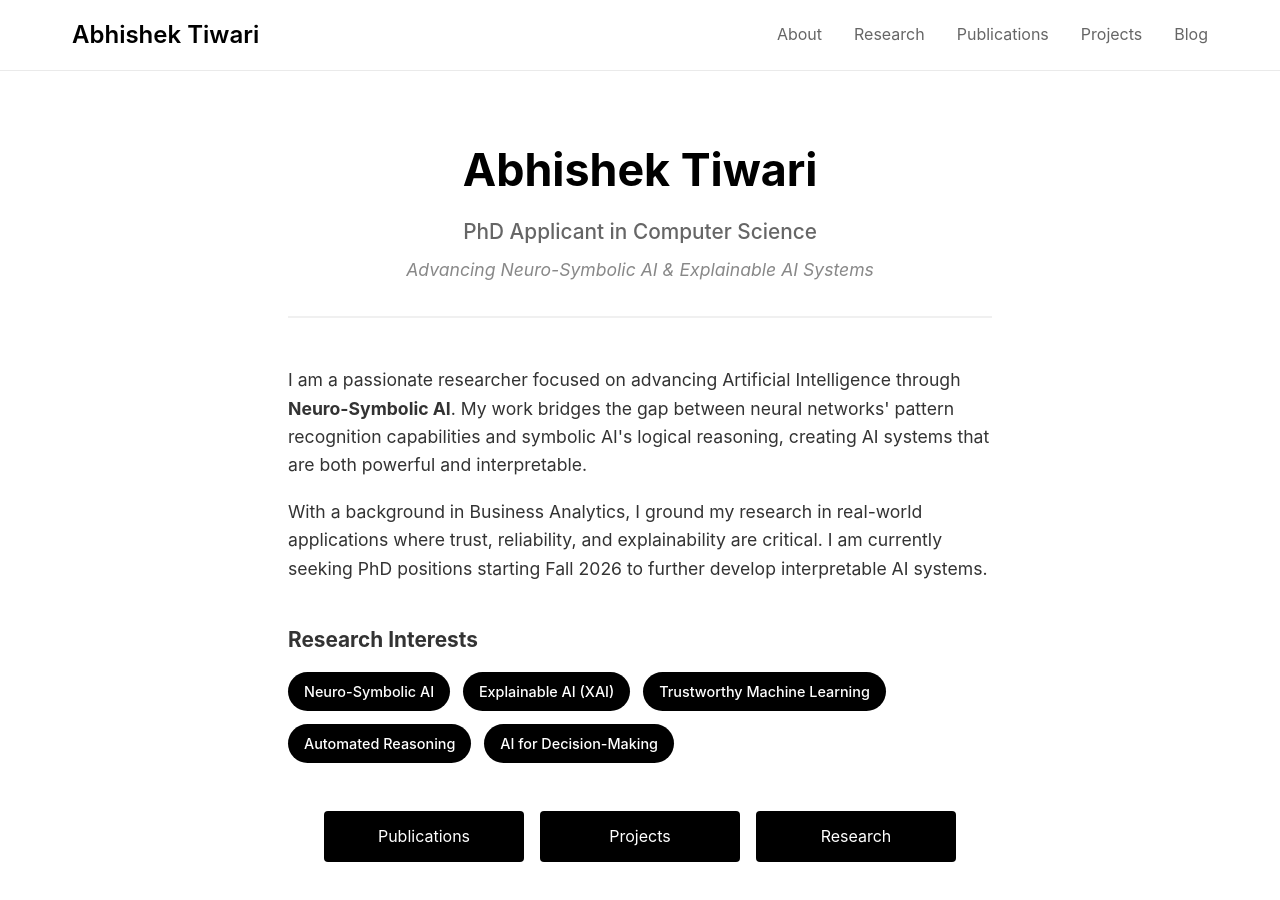
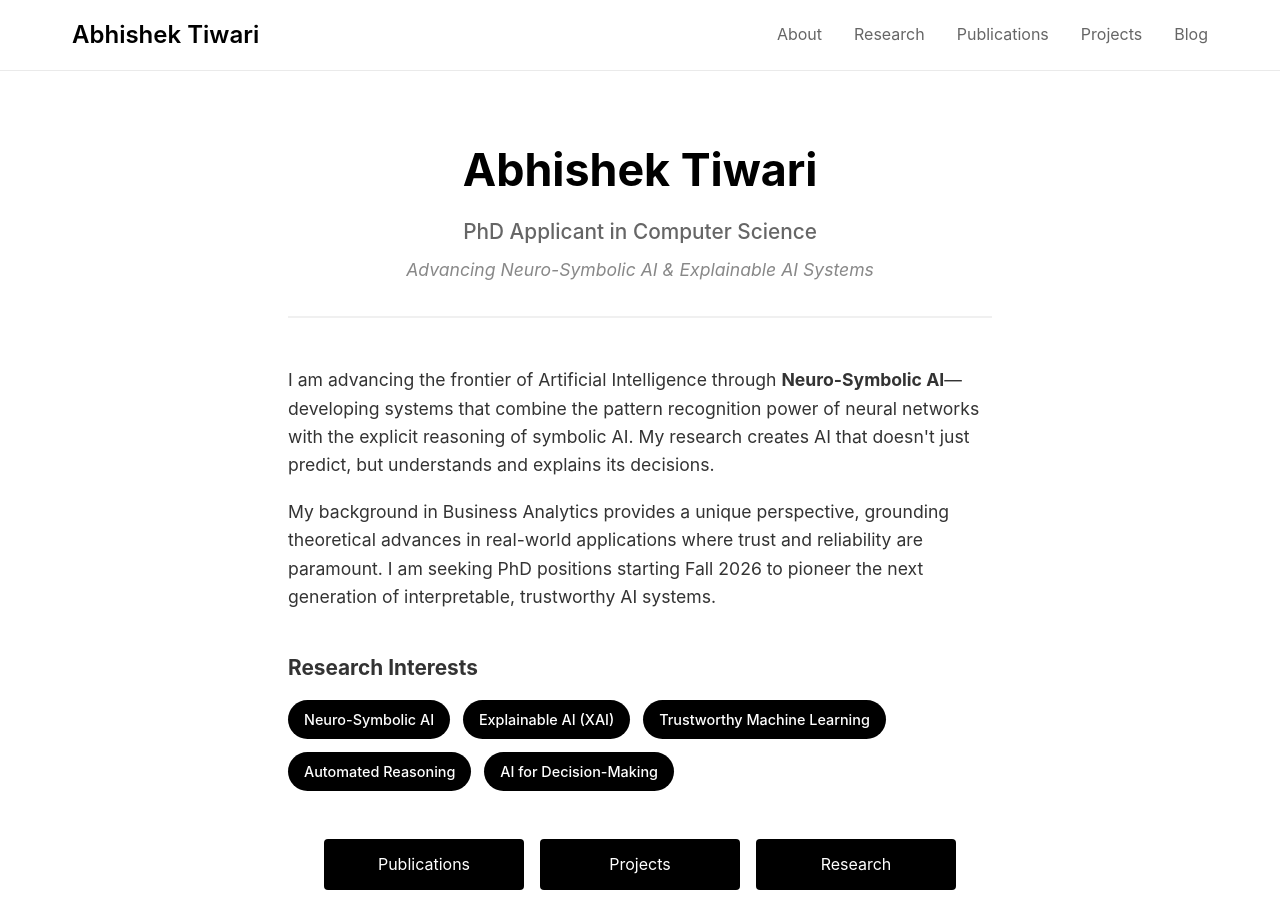
Before and after one commit to Abhishek282001Tiwari/Personal_Website, a Jekyll site: the page built from index.md, in a window 1280 px wide and 900 px high. Built offline with Jekyll 4.4.1, drawn with Linux system fonts in a browser that asks for light colours.

Commit message:
Update about me section with stronger research-focused language

```diff
--- a/index.md
+++ b/index.md
@@ -11,13 +11,13 @@ title: Abhishek Tiwari
         <p class="header-focus">Advancing Neuro-Symbolic AI & Explainable AI Systems</p>
     </header>
 
-    <!-- About Me Section -->
-    <section class="about-section">
-        <div class="about-content">
-            <p>I am a passionate researcher focused on advancing Artificial Intelligence through <strong>Neuro-Symbolic AI</strong>. My work bridges the gap between neural networks' pattern recognition capabilities and symbolic AI's logical reasoning, creating AI systems that are both powerful and interpretable.</p>
+   <!-- About Me Section -->
+<section class="about-section">
+    <div class="about-content">
+        <p>I am advancing the frontier of Artificial Intelligence through <strong>Neuro-Symbolic AI</strong>—developing systems that combine the pattern recognition power of neural networks with the explicit reasoning of symbolic AI. My research creates AI that doesn't just predict, but understands and explains its decisions.</p>
 
-            <p>With a background in Business Analytics, I ground my research in real-world applications where trust, reliability, and explainability are critical. I am currently seeking PhD positions starting Fall 2026 to further develop interpretable AI systems.</p>
-        </div>
+        <p>My background in Business Analytics provides a unique perspective, grounding theoretical advances in real-world applications where trust and reliability are paramount. I am seeking PhD positions starting Fall 2026 to pioneer the next generation of interpretable, trustworthy AI systems.</p>
+    </div>
 
         <!-- Research Interests Only -->
         <div class="interests-section">
```
